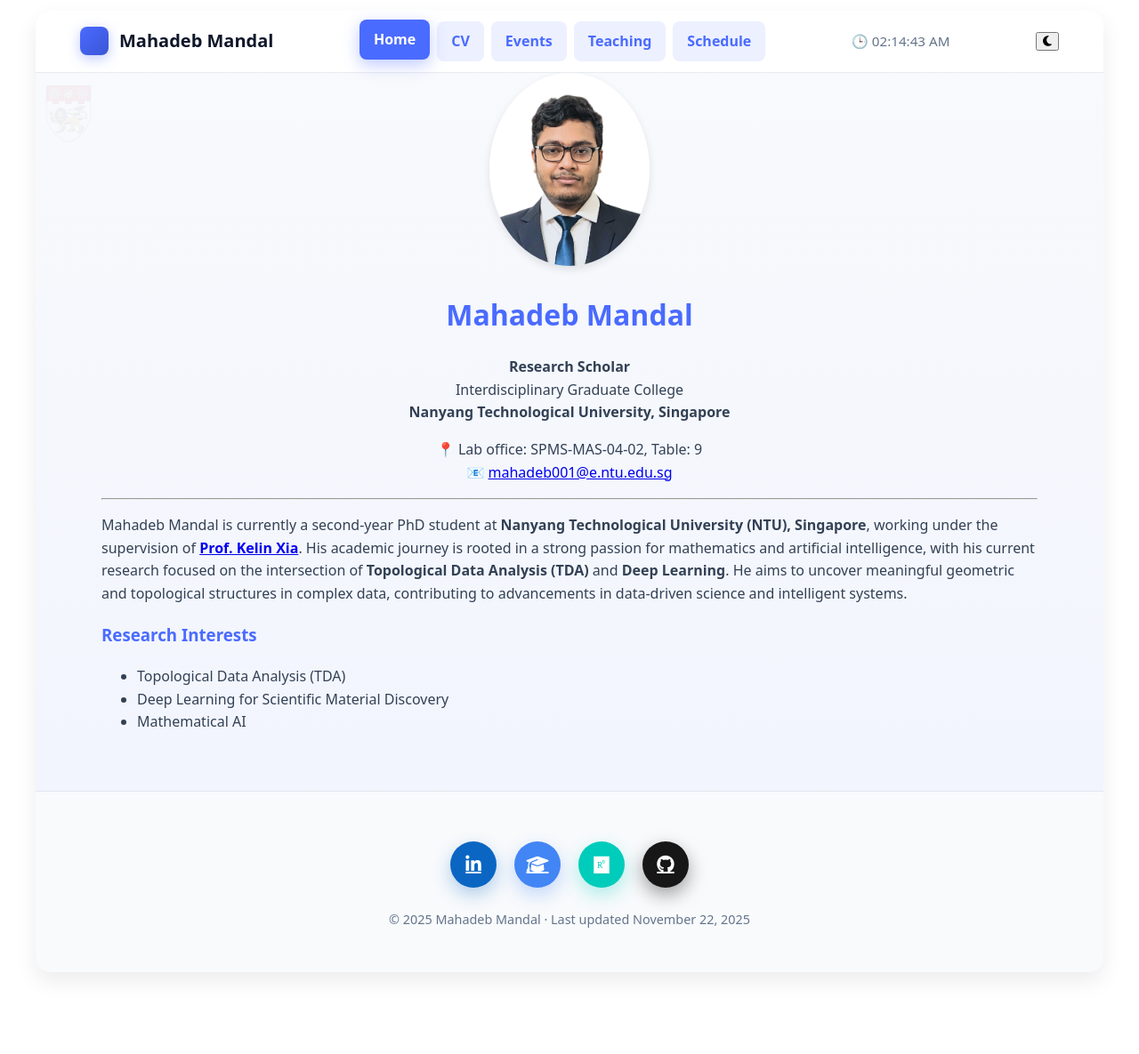
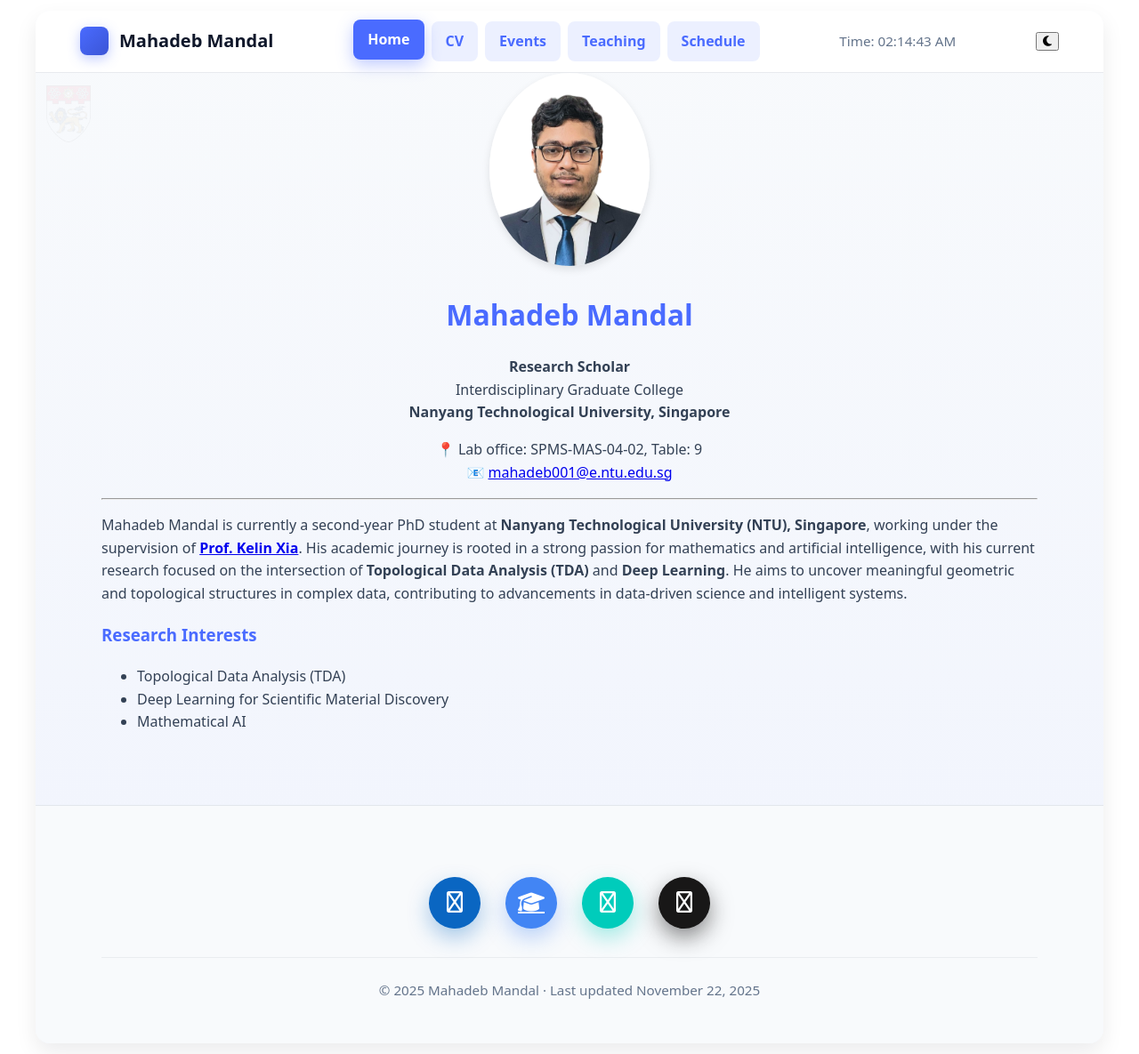
Before and after one commit to mahadeb-ai/mahadeb-ai.github.io, a Jekyll site: the page built from index.md, in a window 1280 px wide and 1185 px high. Shown: the whole window at 89% size. Built offline with Jekyll 4.4.1, drawn with Linux system fonts in a browser that asks for light colours.

Commit message:
Update default.html

```diff
--- a/_layouts/default.html
+++ b/_layouts/default.html
@@ -5,19 +5,29 @@
   <meta name="viewport" content="width=device-width, initial-scale=1" />
   <meta name="color-scheme" content="light dark" />
   <meta name="theme-color" content="#4a6bff" />
-  <meta name="robots" content="index, follow" />
 
   <title>{{ page.title }} | {{ site.title }}</title>
   <meta name="description" content="{{ page.excerpt | default: site.description | strip_html | truncate: 160 }}" />
 
   <!-- Favicon -->
-  <link rel="icon" href="{{ site.favicon_ico | default: '/assets/favicon.ico' }}" type="image/x-icon">
+  <link rel="icon" href="/assets/favicon.ico" type="image/x-icon">
 
-  <!-- Preload critical fonts -->
+  <!-- Font Awesome 6 + Critical Fix for Icons -->
   <link rel="preconnect" href="https://cdnjs.cloudflare.com" crossorigin>
-  <link rel="preload" href="https://cdnjs.cloudflare.com/ajax/libs/font-awesome/6.5.0/css/all.min.css" as="style">
-  <link rel="stylesheet" href="https://cdnjs.cloudflare.com/ajax/libs/font-awesome/6.5.0/css/all.min.css" integrity="sha512-0S8oJx7p0x6l9xXqkci4c9yF7v7sQ6qVx0M0o1+W9Hn4Q6G5Qb3m7KxQv0mNwq7p3A7xJgYf0Ck6bTz9jvCmAQ==" crossorigin="anonymous" referrerpolicy="no-referrer"/>
+  <link rel="stylesheet" href="https://cdnjs.cloudflare.com/ajax/libs/font-awesome/6.5.0/css/all.min.css"
+        integrity="sha512-0S8oJx7p0x6l9xXqkci4c9yF7v7sQ6qVx0M0o1+W9Hn4Q6G5Qb3m7KxQv0mNwq7p3A7xJgYf0Ck6bTz9jvCmAQ=="
+        crossorigin="anonymous" referrerpolicy="no-referrer" />
 
+  <!-- Force Font Awesome to display properly (fixes blank circles) -->
+  <style>
+    .fa, .fas, .fab, .far, .fal, .fad {
+      font-family: "Font Awesome 6 Free" !important;
+      font-weight: 900 !important;
+    }
+    .fab { font-weight: 400 !important; }
+  </style>
+
+  <!-- Main Styles -->
   <style>
     :root{
       --brand-600:#4a6bff; --brand-700:#3b55d6; --brand-200:#e7ecff;
@@ -36,7 +46,7 @@
 
     *,*::before,*::after{box-sizing:border-box}
     html{font-family:system-ui,-apple-system,Segoe UI,Roboto,Ubuntu,Cantarell,Noto Sans,sans-serif;line-height:1.6;color:var(--txt-700);background:var(--bg);scroll-behavior:smooth}
-    body{margin:0;height:100%}
+    body{margin:0}
 
     .skip-link{position:absolute;left:-9999px;top:auto;width:1px;height:1px;overflow:hidden;z-index:100}
     .skip-link:focus{left:1rem;top:1rem;background:var(--brand-600);color:#fff;padding:.75rem 1rem;border-radius:8px}
@@ -64,17 +74,12 @@
 
     main{margin:3rem auto;max-width:900px;padding:0 1rem}
     main h1,main h2,main h3{color:var(--brand-600)}
-
-    footer .social{gap:16px;margin:1.5rem 0}
-    .chip{width:48px;height:48px;border-radius:50%;display:flex;align-items:center;justify-content:center;box-shadow:0 6px 18px var(--ring);transition:all .2s}
-    .chip:hover{transform:translateY(-4px)}
-
-    .last-updated{font-size:.9rem;color:var(--txt-500);text-align:center;margin-bottom:1rem}
   </style>
   {% seo %}
 </head>
 <body>
-  <a href="#main" class="skip-link">Skip to content</a>
+  <a href="#main" class="skip-link">Skip to main content</a>
+
   <div class="page-frame">
     <header>
       <div class="container nav-wrap" role="navigation" aria-label="Primary">
@@ -87,13 +92,13 @@
           <i class="fa-solid fa-bars"></i>
         </label>
         <input type="checkbox" id="nav-toggle" hidden>
-        <nav class="menu" id="site-menu">
+        <nav class="menu">
           {% for item in site.nav %}
             <a href="{{ item.url | relative_url }}" {% if page.url == item.url %}aria-current="page"{% endif %}>{{ item.title }}</a>
           {% endfor %}
         </nav>
 
-        <div class="clock" aria-live="polite">🕒 <span id="live-clock"></span></div>
+        <div class="clock" aria-live="polite">Time: <span id="live-clock"></span></div>
         <button id="theme-toggle" aria-label="Toggle dark mode"><i class="fa-solid fa-moon"></i></button>
       </div>
     </header>
@@ -102,50 +107,48 @@
       {{ content }}
     </main>
 
-    <footer style="margin-top:4rem;padding:2rem 0;background:var(--bg-soft);border-top:1px solid rgba(100,116,139,.15);">
+    <!-- Beautiful Fixed Footer with Working Icons -->
+    <footer style="margin-top:5rem;padding:3rem 0;background:var(--bg-soft);border-top:1px solid rgba(100,116,139,.15);">
       <div class="container" style="text-align:center;">
-      <!-- Social Icons – Fixed & Beautiful -->
-      <div class="social-icons" style="display:flex;justify-content:center;gap:20px;margin:1.5rem 0;flex-wrap:wrap;" aria-label="Social links">
-        <a href="https://www.linkedin.com/in/mahadeb-mandal-5486a726b/" target="_blank" rel="noopener me" aria-label="LinkedIn"
-           style="width:52px;height:52px;border-radius:50%;background:#0A66C2;color:white;display:flex;align-items:center;justify-content:center;box-shadow:0 8px 20px rgba(10,102,194,.3);transition:all .25s;">
-          <i class="fab fa-linkedin-in fa-lg"></i>
+        <div class="social-icons" style="display:flex;justify-content:center;gap:28px;margin:2rem 0;flex-wrap:wrap;" aria-label="Social media links">
+
+          <a href="https://www.linkedin.com/in/mahadeb-mandal-5486a726b/" target="_blank" rel="noopener noreferrer" aria-label="LinkedIn"
+             style="width:58px;height:58px;border-radius:50%;background:#0A66C2;color:#fff;display:flex;align-items:center;justify-content:center;box-shadow:0 10px 25px rgba(10,102,194,.35);transition:all .3s;">
+            <i class="fab fa-linkedin-in fa-xl"></i>
           </a>
 
-        <a href="https://scholar.google.com/citations?user=YOUR_GOOGLE_SCHOLAR_ID" target="_blank" rel="noopener me" aria-label="Google Scholar"
-           style="width:52px;height:52px;border-radius:50%;background:#4285F4;color:white;display:flex;align-items:center;justify-content:center;box-shadow:0 8px 20px rgba(66,133,244,.3);transition:all .25s;">
-          <i class="fas fa-graduation-cap fa-lg"></i>
+          <a href="https://scholar.google.com/citations?user=YOUR_ID_HERE" target="_blank" rel="noopener noreferrer" aria-label="Google Scholar"
+             style="width:58px;height:58px;border-radius:50%;background:#4285F4;color:#fff;display:flex;align-items:center;justify-content:center;box-shadow:0 10px 25px rgba(66,133,244,.35);transition:all .3s;">
+            <i class="fas fa-graduation-cap fa-xl"></i>
           </a>
 
-        <a href="https://www.researchgate.net/profile/Mahadeb-Mandal" target="_blank" rel="noopener me" aria-label="ResearchGate"
-           style="width:52px;height:52px;border-radius:50%;background:#00CCBB;color:white;display:flex;align-items:center;justify-content:center;box-shadow:0 8px 20px rgba(0,204,187,.3);transition:all .25s;">
-          <i class="fab fa-researchgate fa-lg"></i>
+          <a href="https://www.researchgate.net/profile/Mahadeb-Mandal" target="_blank" rel="noopener noreferrer" aria-label="ResearchGate"
+             style="width:58px;height:58px;border-radius:50%;background:#00CCBB;color:#fff;display:flex;align-items:center;justify-content:center;box-shadow:0 10px 25px rgba(0,204,187,.35);transition:all .3s;">
+            <i class="fab fa-researchgate fa-xl"></i>
           </a>
 
-        <a href="https://github.com/mahadeb-ai" target="_blank" rel="noopener me" aria-label="GitHub"
-           style="width:52px;height:52px;border-radius:50%;background:#181717;color:white;display:flex;align-items:center;justify-content:center;box-shadow:0 8px 20px rgba(24,23,23,.4);transition:all .25s;">
-          <i class="fab fa-github fa-lg"></i>
+          <a href="https://github.com/mahadeb-ai" target="_blank" rel="noopener noreferrer" aria-label="GitHub"
+             style="width:58px;height:58px;border-radius:50%;background:#181717;color:#fff;display:flex;align-items:center;justify-content:center;box-shadow:0 10px 25px rgba(24,23,23,.5);transition:all .3s;">
+            <i class="fab fa-github fa-xl"></i>
           </a>
         </div>
 
-      <!-- Hover effect (same for all) -->
         <style>
           .social-icons a:hover {
-          transform: translateY(-6px) scale(1.08);
-          box-shadow: 0 16px 32px rgba(0,0,0,.25) !important;
-        }
-        @media (prefers-color-scheme: dark) {
-          .social-icons a { box-shadow: 0 8px 20px rgba(0,0,0,.6); }
+            transform: translateY(-10px) scale(1.12);
+            box-shadow: 0 20px 40px rgba(0,0,0,.4) !important;
           }
         </style>
 
-      <div class="last-updated" style="color:var(--txt-500);font-size:.9rem;margin-top:1.5rem;">
+        <div style="color:var(--txt-500);font-size:.95rem;margin-top:2rem;padding-top:1.5rem;border-top:1px solid rgba(100,116,139,.1);">
           © {{ 'now' | date: '%Y' }} Mahadeb Mandal · Last updated {{ site.time | date: "November %d, %Y" }}
         </div>
       </div>
     </footer>
   </div>
 
-  <script defer>
+  <!-- Scripts (deferred) -->
+  <script>
     // Live Clock
     const clock = document.getElementById('live-clock');
     if (clock) {
```
Lines whose indentation alone changed are shown as unchanged.
